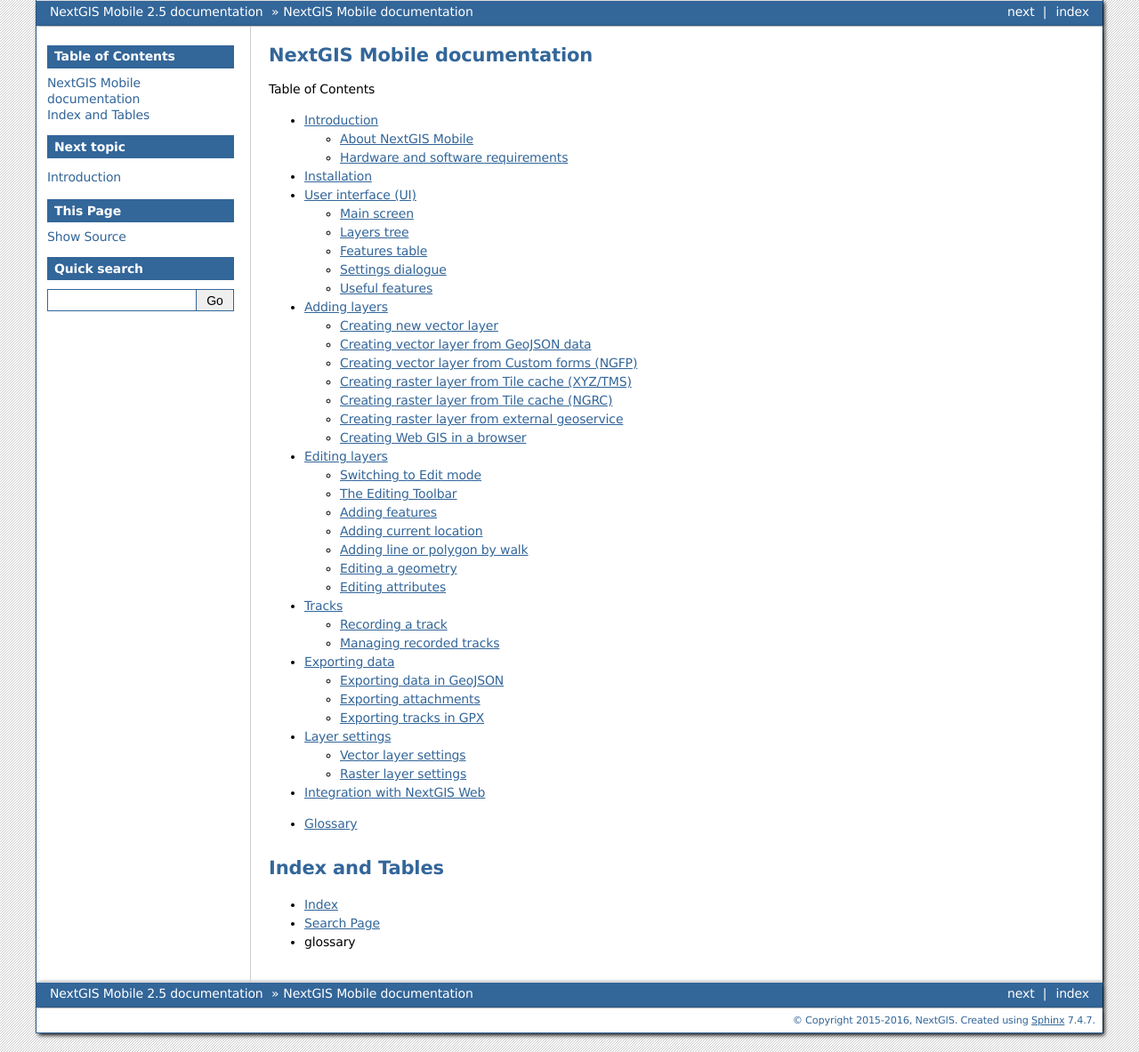
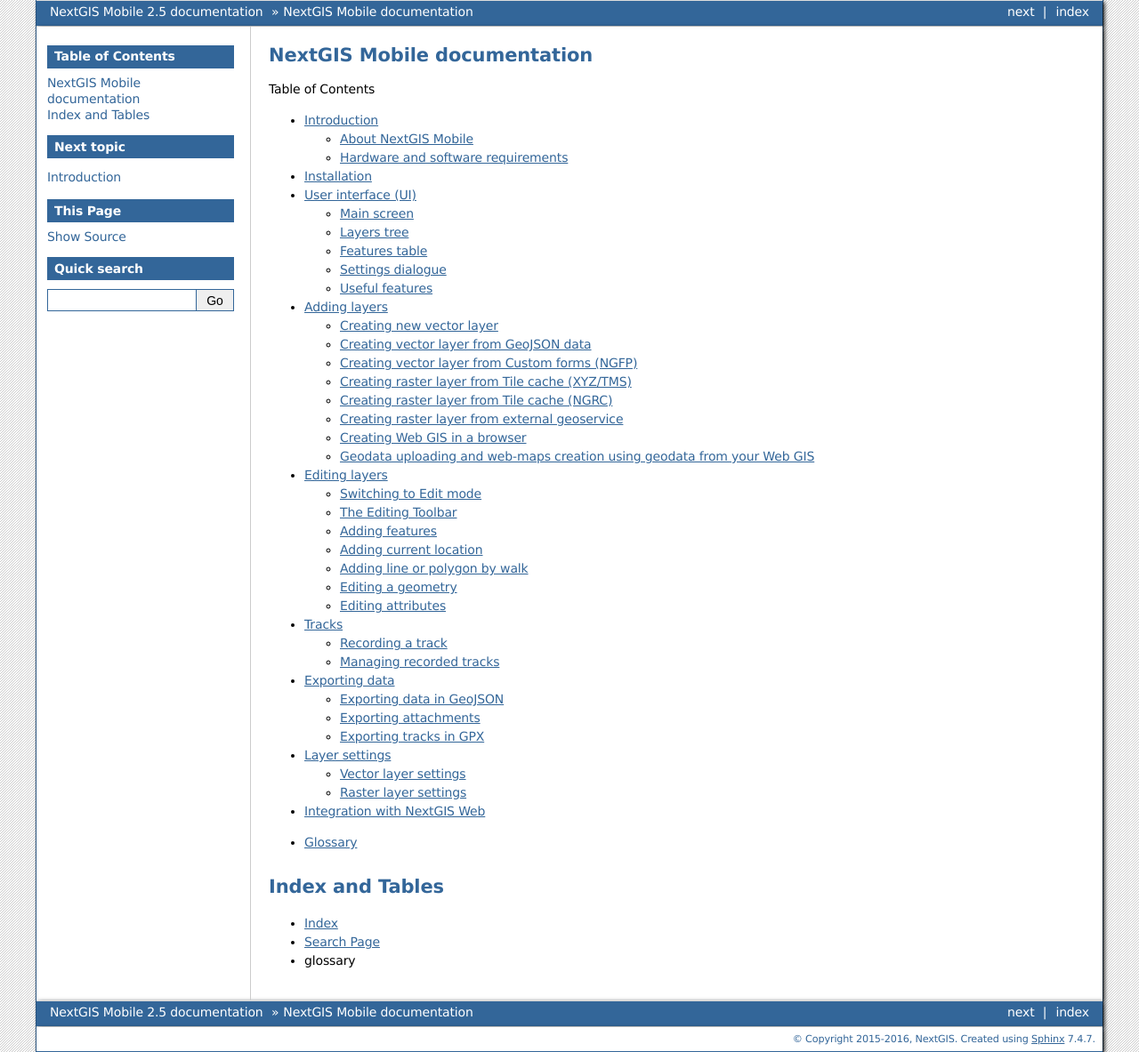
Before and after one commit to nextgis/docs_ngmobile, a Sphinx documentation site: the page built from source/index.rst, in a window 1280 px wide. Shown: the whole page at 89% size. Built offline with Sphinx 7.4.7, drawn with Linux system fonts in a browser that asks for light colours; formulas are drawn with MathJax 3; some of the changed lines change nothing that is shown.

Commit message:
changes in 3.4

```diff
--- a/source/load_geodata.rst
+++ b/source/load_geodata.rst
@@ -489,9 +489,55 @@
 A page "Get Started with your Web GIS" with documentation will open. Choose "How to upload data"
 (see :numref:`ngmobile_documentation_WebGIS_pic`):
 
-.. figure:: _static/ngmobile_documentation_WebGIS.png
+.. figure:: _static/ngmobile_documentation_WebGIS_eng.png
    :name: ngmobile_documentation_WebGIS_pic
    :align: center
    :width: 16cm
 
    Documentation of "Get Started with your Web GIS".
+
+.. _ngmobile_webgis_download:
+
+Geodata uploading and web-maps creation using geodata from your Web GIS
+-----------------------------------------------------------------------
+
+.. only:: html
+
+   For geodata uploading sign in not as a guest, but with rights for data creation, in your Web GIS. You can learn more about geodata uploading in :ref:`Raster layer <ngcom_raster_layer>` and :ref:`Vector layer <ngcom_vector_layer>`.
+
+.. only:: latex
+
+   For geodata uploading sign in not as a guest, but with rights for data creation, in your Web GIS. You can learn more about geodata uploading in `Raster layer <http://docs.nextgis.com/docs_ngcom/source/data_upload.html#ngcom-raster-layer>`_ and
+   `Vector layer <http://docs.nextgis.com/docs_ngcom/source/data_upload.html#ngcom-vector-layer>`_.
+
+Geodata addition from Web GIS
+^^^^^^^^^^^^^^^^^^^^^^^^^^^^^
+
+To add files/geodata from Web GIS to NextGIS:
+
+1. Open Layers tree panel (item 1 in :numref:`ngmobile_main_activity_pic_1`). Then tap on "Add geodata" button (item 4 in :numref:`ngmobile_layer_tree_pic`). The dialogue will open as shown in :numref:`ngmobile_addition_of_NextGIS_pic`. Select "Add from Web GIS".
+
+.. figure:: _static/ngmobile_addition_of_NextGIS_eng.png
+   :name: ngmobile_addition_of_NextGIS_pic
+   :align: center
+   :height: 10cm
+
+   Addition from Web GIS.
+
+2. In opened window choose "Add Web GIS" and tap "Add" button (see :numref:`ngmobile_add_an_account_NextGIS_pic`):
+
+.. figure:: _static/ngmobile_add_an_account_NextGIS_eng.png
+   :name: ngmobile_add_an_account_NextGIS_pic
+   :align: center
+   :height: 10cm
+
+   Addition of an account.
+
+3. Then fill up your Web GIS domain's name and password for Web GIS in the form for Web GIS adding and tap "Sign in" button (see :numref:`ngmobile_conversation_connection_WebGIS_pic`):
+
+.. figure:: _static/ngmobile_conversation_connection_WebGIS_eng.png
+   :name: ngmobile_conversation_connection_WebGIS_pic
+   :align: center
+   :height: 10cm
+
+   Web GIS adding dialog.
```
